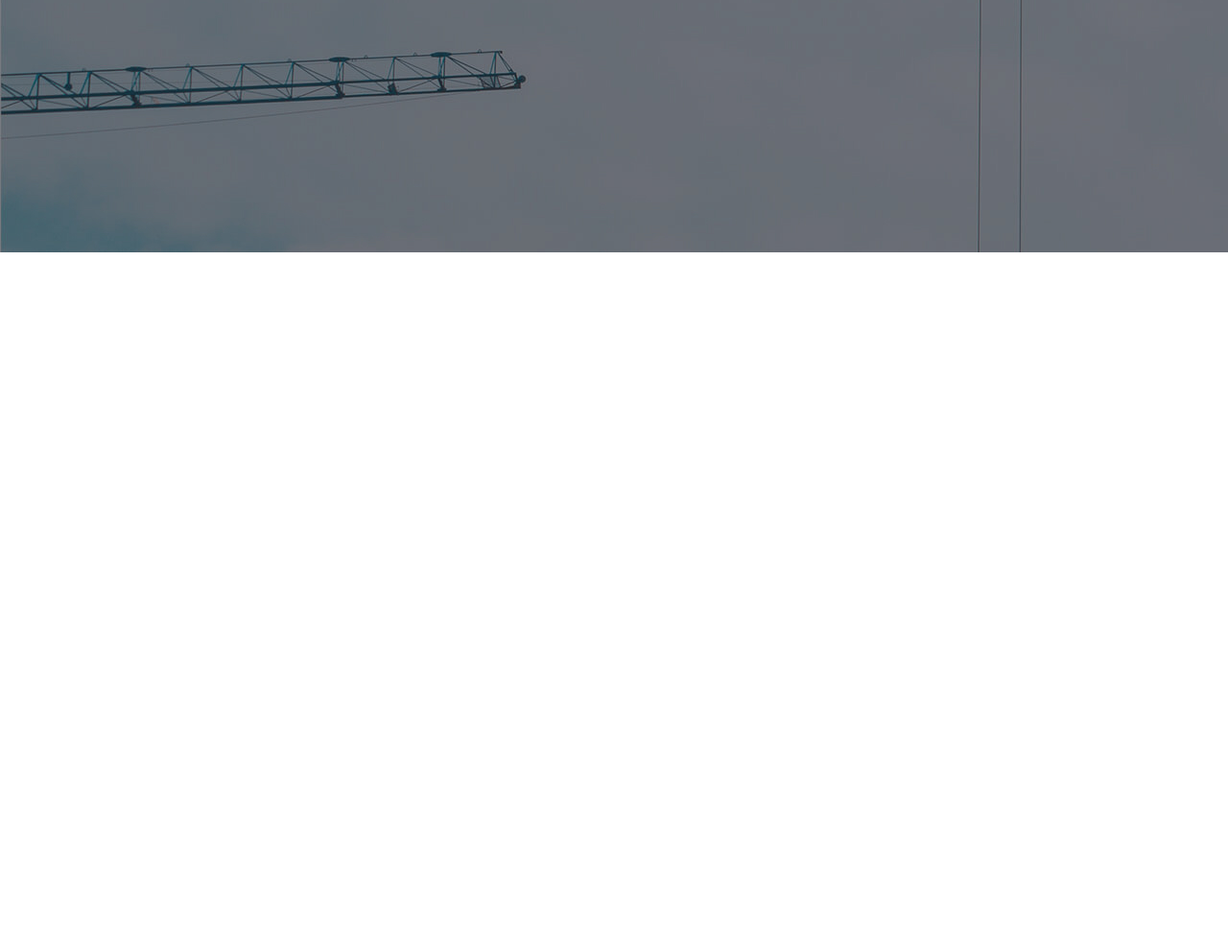
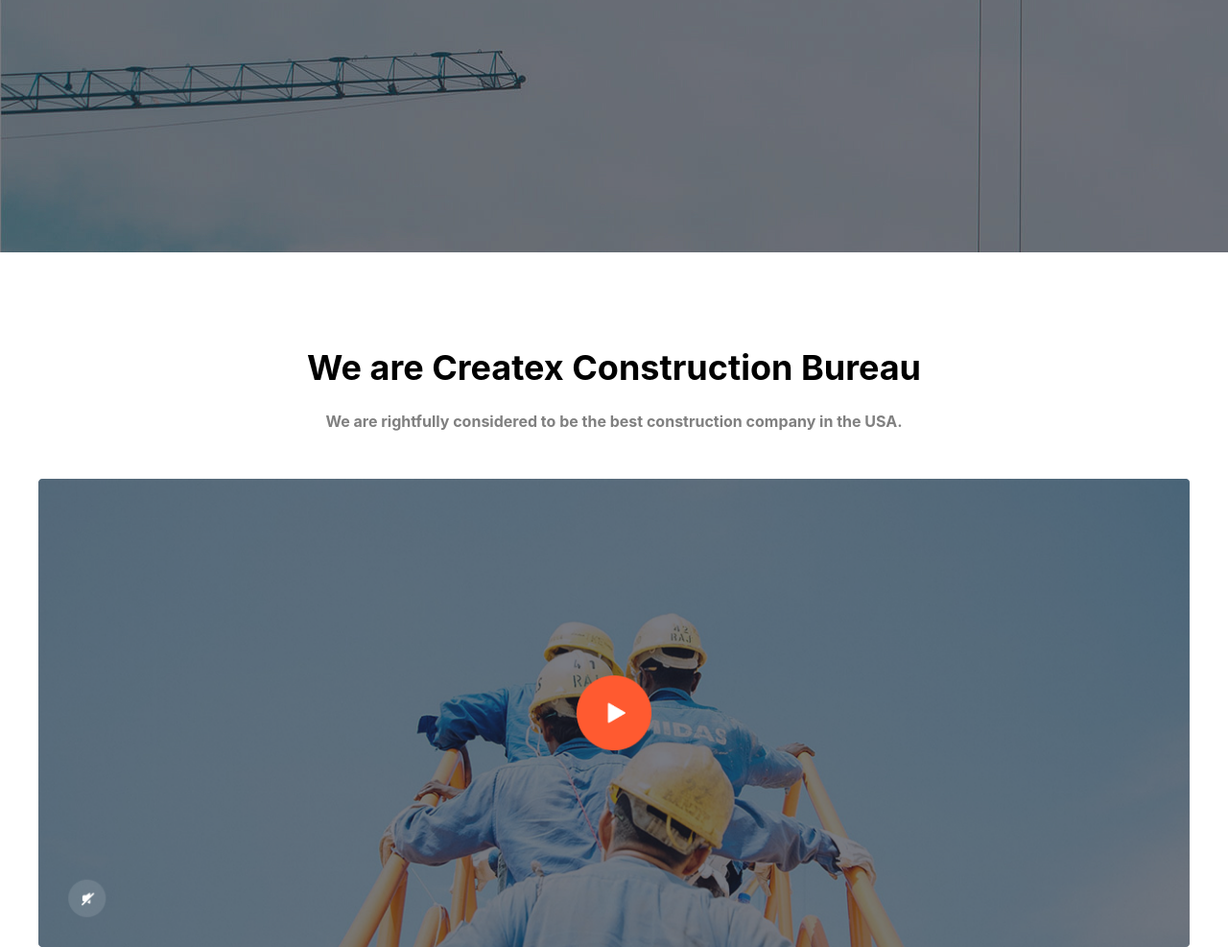
Before and after one commit to ganizodda/CreatX-team-work, a website: page index.html in a window 1280 px wide. Shown: the part 525-1512 px from the top of the page at 96% size. Before the commit the page ends 800 px from the top, so only its background shows below. Drawn offline with nearby package versions, Linux system fonts and the light colour scheme; files that its build step writes are made by us from their sources.

Commit message:
sectore2 by boew

```diff
--- a/index.html
+++ b/index.html
@@ -49,5 +49,11 @@
             </div>
         </div>
     </div>
+
+    <div class="max-w-[1200px] m-auto mt-[100px]">
+        <h1 class="text-4xl text-center font-bold">We are Createx Construction Bureau </h1><br>
+        <p class="text-[grey] text-center font-bold">We are rightfully considered to be the best construction company in the USA.</p><br><br>
+        <img src="./src/images/video.png" alt="">
+    </div>
 </body>
 </html>
```
Also changed, not shown: src/images/video.png (added).
